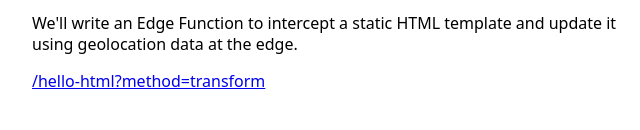
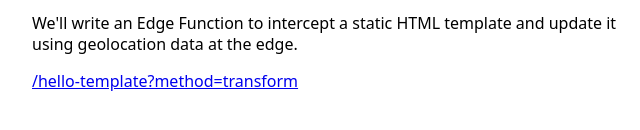
Before and after one commit to fzhcary/oars, a plain HTML site: page public/index.html in a window 1280 px wide. Shown: the part 540-670 px from the top of the page, 308-948 px from the left. Drawn offline with Linux system fonts and the light colour scheme.

Commit message:
fix links

```diff
--- a/public/index.html
+++ b/public/index.html
@@ -45,7 +45,7 @@
         We'll write an Edge Function to intercept a static HTML template and update it using geolocation data at the
         edge.
       </p>
-      <a href="/hello-html?method=transform">/hello-html?method=transform</a>
+      <a href="/hello-template?method=transform">/hello-template?method=transform</a>
     </div>
   </body>
 </html>
```
Also changed, not shown: 1 other file.
